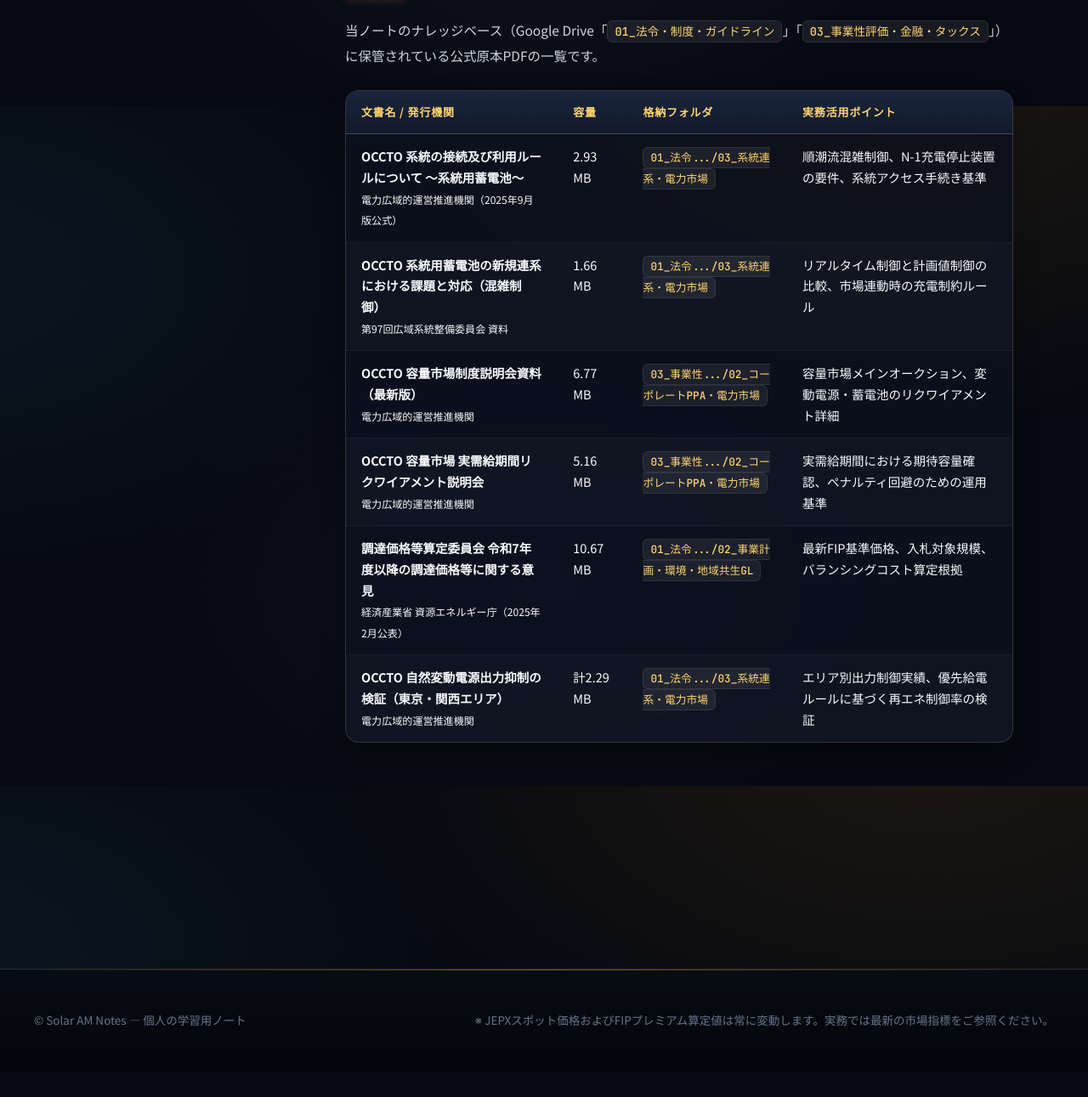
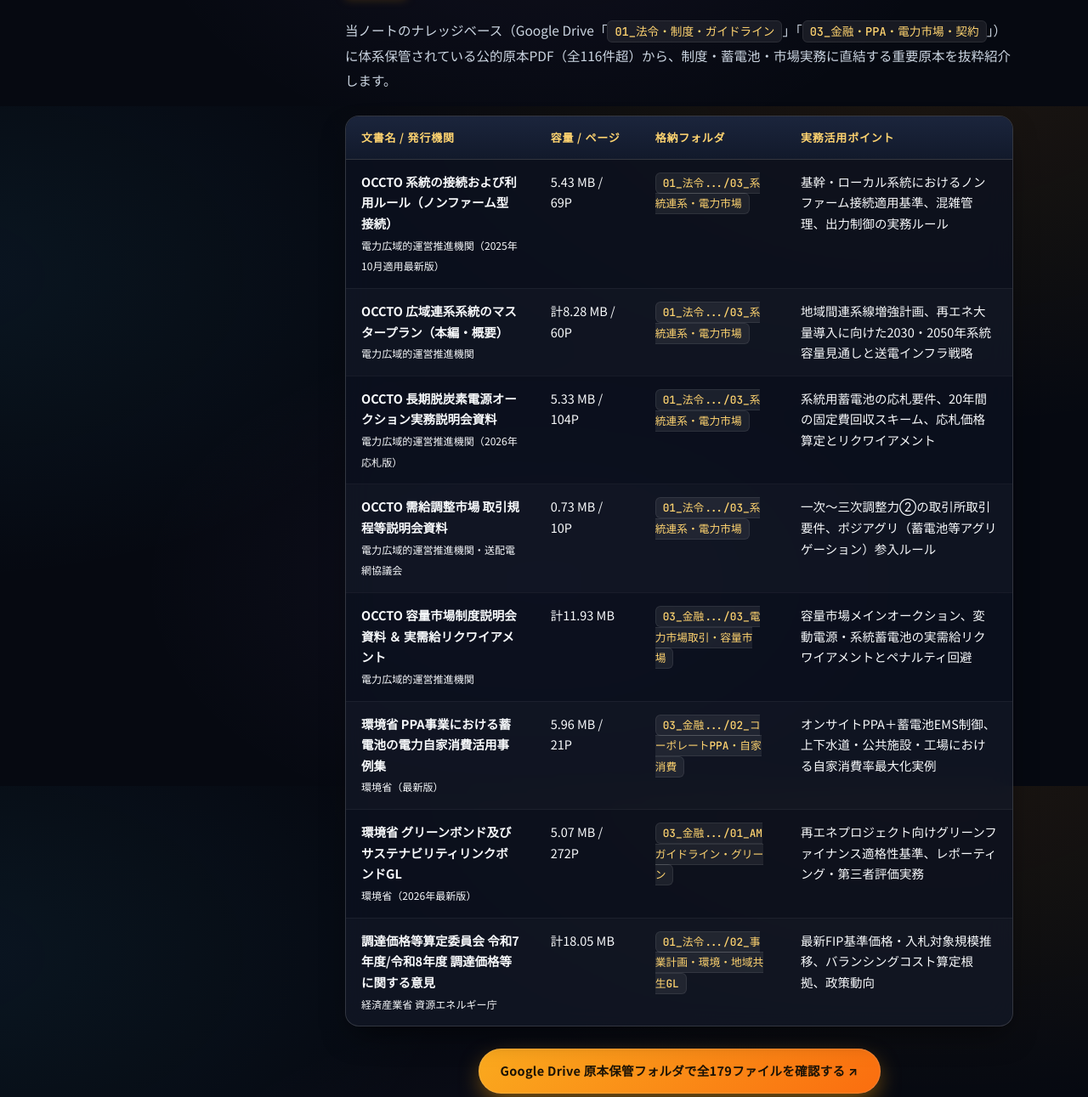
Before and after one commit to mach2005/solar-am-notes, a plain HTML site: page notes/ppa-market.html in a window 1280 px wide. Shown: the part 6275-7566 px from the top of the page at 85% size. Before the commit the page ends 7535 px from the top, so only its background shows below. Drawn offline with Linux system fonts and the light colour scheme.

Commit message:
docs: 官公庁・公的原本PDF 116件収集（100ノルマ達成）& Google Driveフォルダ体系的整頓 (全179ファイル完備)

```diff
--- a/notes/ppa-market.html
+++ b/notes/ppa-market.html
@@ -389,57 +389,75 @@
         <section class="section" id="gdrive-docs">
           <h2>7. Google Drive格納 公的原本PDF資料アーカイブ</h2>
           <p>
-            当ノートのナレッジベース（Google Drive「<code>01_法令・制度・ガイドライン</code>」「<code>03_事業性評価・金融・タックス</code>」）に保管されている公式原本PDFの一覧です。
+            当ノートのナレッジベース（Google Drive「<code>01_法令・制度・ガイドライン</code>」「<code>03_金融・PPA・電力市場・契約</code>」）に体系保管されている公的原本PDF（全116件超）から、制度・蓄電池・市場実務に直結する重要原本を抜粋紹介します。
           </p>
 
           <table>
             <thead>
               <tr>
                 <th>文書名 / 発行機関</th>
-                <th>容量</th>
+                <th>容量 / ページ</th>
                 <th>格納フォルダ</th>
                 <th>実務活用ポイント</th>
               </tr>
             </thead>
             <tbody>
               <tr>
-                <td><b>OCCTO 系統の接続及び利用ルールについて ～系統用蓄電池～</b><br><small style="color:var(--text-muted);">電力広域的運営推進機関（2025年9月版公式）</small></td>
-                <td>2.93 MB</td>
+                <td><b>OCCTO 系統の接続および利用ルール（ノンファーム型接続）</b><br><small style="color:var(--text-muted);">電力広域的運営推進機関（2025年10月適用最新版）</small></td>
+                <td>5.43 MB / 69P</td>
                 <td><code>01_法令.../03_系統連系・電力市場</code></td>
-                <td>順潮流混雑制御、N-1充電停止装置の要件、系統アクセス手続き基準</td>
+                <td>基幹・ローカル系統におけるノンファーム接続適用基準、混雑管理、出力制御の実務ルール</td>
               </tr>
               <tr>
-                <td><b>OCCTO 系統用蓄電池の新規連系における課題と対応（混雑制御）</b><br><small style="color:var(--text-muted);">第97回広域系統整備委員会 資料</small></td>
-                <td>1.66 MB</td>
+                <td><b>OCCTO 広域連系系統のマスタープラン（本編・概要）</b><br><small style="color:var(--text-muted);">電力広域的運営推進機関</small></td>
+                <td>計8.28 MB / 60P</td>
                 <td><code>01_法令.../03_系統連系・電力市場</code></td>
-                <td>リアルタイム制御と計画値制御の比較、市場連動時の充電制約ルール</td>
+                <td>地域間連系線増強計画、再エネ大量導入に向けた2030・2050年系統容量見通しと送電インフラ戦略</td>
               </tr>
               <tr>
-                <td><b>OCCTO 容量市場制度説明会資料（最新版）</b><br><small style="color:var(--text-muted);">電力広域的運営推進機関</small></td>
-                <td>6.77 MB</td>
-                <td><code>03_事業性.../02_コーポレートPPA・電力市場</code></td>
-                <td>容量市場メインオークション、変動電源・蓄電池のリクワイアメント詳細</td>
+                <td><b>OCCTO 長期脱炭素電源オークション実務説明会資料</b><br><small style="color:var(--text-muted);">電力広域的運営推進機関（2026年応札版）</small></td>
+                <td>5.33 MB / 104P</td>
+                <td><code>01_法令.../03_系統連系・電力市場</code></td>
+                <td>系統用蓄電池の応札要件、20年間の固定費回収スキーム、応札価格算定とリクワイアメント</td>
               </tr>
               <tr>
-                <td><b>OCCTO 容量市場 実需給期間リクワイアメント説明会</b><br><small style="color:var(--text-muted);">電力広域的運営推進機関</small></td>
-                <td>5.16 MB</td>
-                <td><code>03_事業性.../02_コーポレートPPA・電力市場</code></td>
-                <td>実需給期間における期待容量確認、ペナルティ回避のための運用基準</td>
+                <td><b>OCCTO 需給調整市場 取引規程等説明会資料</b><br><small style="color:var(--text-muted);">電力広域的運営推進機関・送配電網協議会</small></td>
+                <td>0.73 MB / 10P</td>
+                <td><code>01_法令.../03_系統連系・電力市場</code></td>
+                <td>一次〜三次調整力②の取引所取引要件、ポジアグリ（蓄電池等アグリゲーション）参入ルール</td>
               </tr>
               <tr>
-                <td><b>調達価格等算定委員会 令和7年度以降の調達価格等に関する意見</b><br><small style="color:var(--text-muted);">経済産業省 資源エネルギー庁（2025年2月公表）</small></td>
-                <td>10.67 MB</td>
-                <td><code>01_法令.../02_事業計画・環境・地域共生GL</code></td>
-                <td>最新FIP基準価格、入札対象規模、バランシングコスト算定根拠</td>
+                <td><b>OCCTO 容量市場制度説明会資料 ＆ 実需給リクワイアメント</b><br><small style="color:var(--text-muted);">電力広域的運営推進機関</small></td>
+                <td>計11.93 MB</td>
+                <td><code>03_金融.../03_電力市場取引・容量市場</code></td>
+                <td>容量市場メインオークション、変動電源・系統蓄電池の実需給リクワイアメントとペナルティ回避</td>
               </tr>
               <tr>
-                <td><b>OCCTO 自然変動電源出力抑制の検証（東京・関西エリア）</b><br><small style="color:var(--text-muted);">電力広域的運営推進機関</small></td>
-                <td>計2.29 MB</td>
-                <td><code>01_法令.../03_系統連系・電力市場</code></td>
-                <td>エリア別出力制御実績、優先給電ルールに基づく再エネ制御率の検証</td>
+                <td><b>環境省 PPA事業における蓄電池の電力自家消費活用事例集</b><br><small style="color:var(--text-muted);">環境省（最新版）</small></td>
+                <td>5.96 MB / 21P</td>
+                <td><code>03_金融.../02_コーポレートPPA・自家消費</code></td>
+                <td>オンサイトPPA＋蓄電池EMS制御、上下水道・公共施設・工場における自家消費率最大化実例</td>
+              </tr>
+              <tr>
+                <td><b>環境省 グリーンボンド及びサステナビリティリンクボンドGL</b><br><small style="color:var(--text-muted);">環境省（2026年最新版）</small></td>
+                <td>5.07 MB / 272P</td>
+                <td><code>03_金融.../01_AMガイドライン・グリーン</code></td>
+                <td>再エネプロジェクト向けグリーンファイナンス適格性基準、レポーティング・第三者評価実務</td>
+              </tr>
+              <tr>
+                <td><b>調達価格等算定委員会 令和7年度/令和8年度 調達価格等に関する意見</b><br><small style="color:var(--text-muted);">経済産業省 資源エネルギー庁</small></td>
+                <td>計18.05 MB</td>
+                <td><code>01_法令.../02_事業計画・環境・地域共生GL</code></td>
+                <td>最新FIP基準価格・入札対象規模推移、バランシングコスト算定根拠、政策動向</td>
               </tr>
             </tbody>
           </table>
+
+          <div style="text-align: center; margin-top: 1.5rem;">
+            <a href="https://drive.google.com/open?id=1DrJ6fb1ogmJ0mTASIJPvzN9IL0IlwR_Z&usp=drive_fs" target="_blank" rel="noopener noreferrer" class="btn btn-primary" id="btn-ppa-drive">
+              Google Drive 原本保管フォルダで全179ファイルを確認する ↗
+            </a>
+          </div>
         </section>
 
       </article>
```
Also changed, not shown: index.html (+16 -13 lines), 1 other file.
